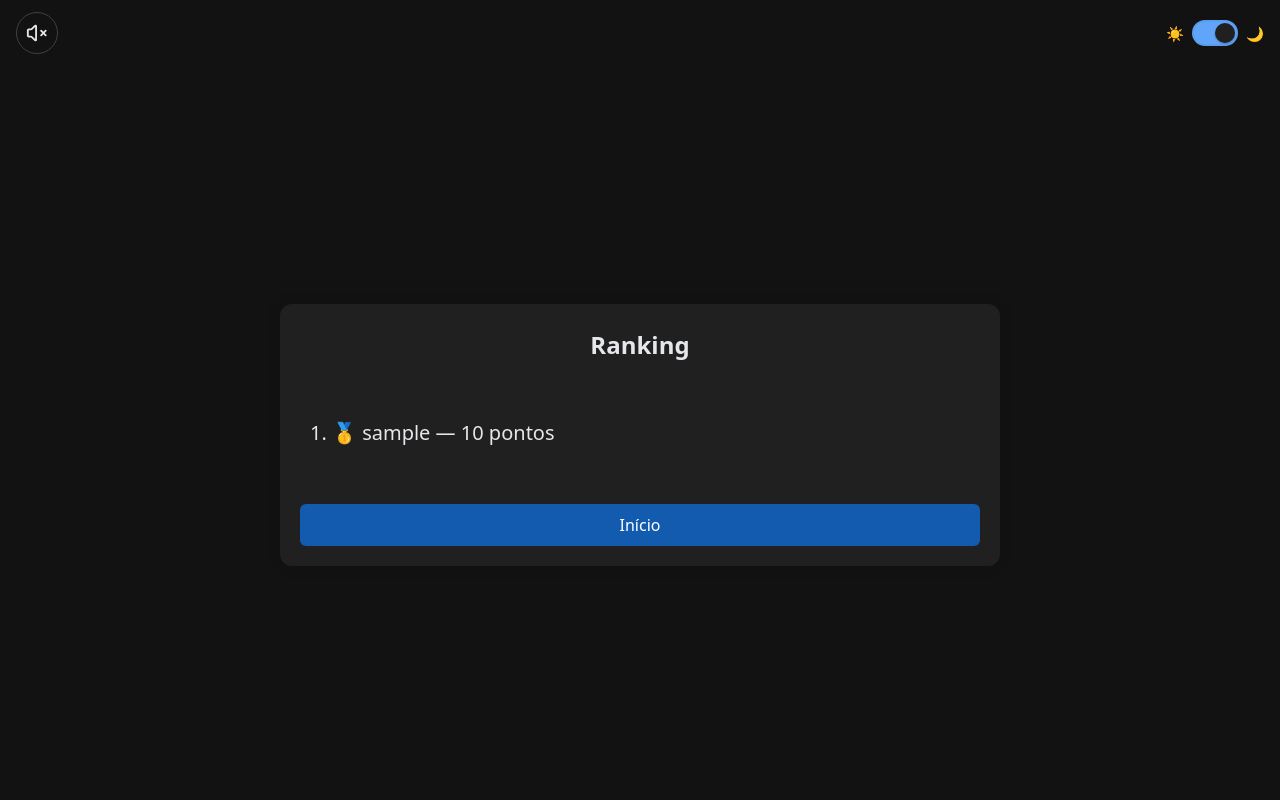
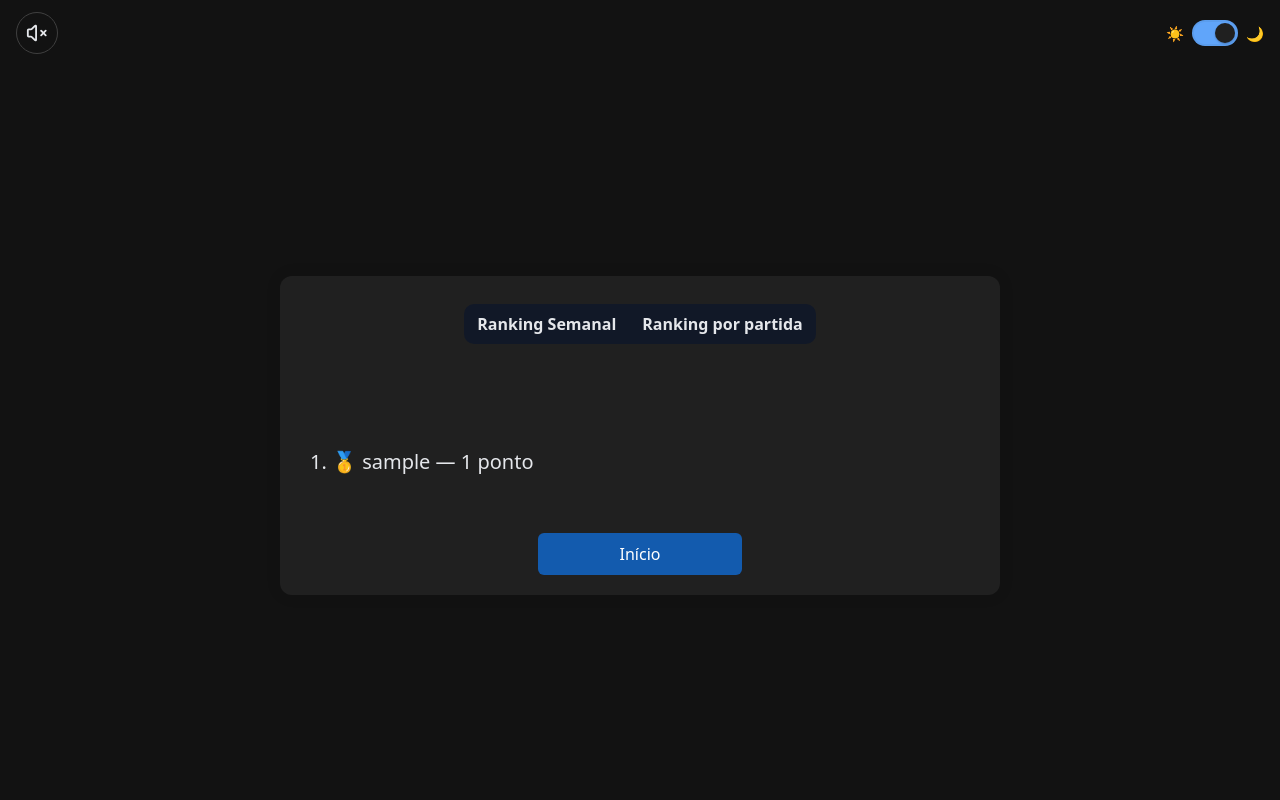
Before and after one commit to lucasalc25/quiz-battle, a Flask app: template templates/leaderboard.html in a window 1280 px wide. Run offline with Flask 3, Linux system fonts and the light colour scheme; the template is opened without the code that fills it: most values are stand-ins (such as "Sample title", 1, 10 or a date in 2020); some libraries are stand-ins or nearby versions.

Commit message:
Add files via upload

```diff
--- a/templates/base.html
+++ b/templates/base.html
@@ -16,6 +16,11 @@
     <link rel="stylesheet" href="../static/styles.css" />
     <script src="https://unpkg.com/@hotwired/turbo@8.0.4/dist/turbo.es2017-umd.js"></script>
     <script src="https://unpkg.com/lucide@latest"></script>
+    <link
+      rel="preload"
+      as="audio"
+      href="{{ url_for('static', filename='audio/tick.mp3') }}"
+    />
     <link
       rel="preload"
       as="audio"
@@ -44,7 +49,7 @@
         aria-label="Alternar som"
         data-turbo-permanent
       >
-        <i data-lucide="music"></i>
+        <i data-lucide="volume-x"></i>
       </button>
 
       <audio id="bgMusic" autoplay loop muted data-turbo-permanent>
--- a/templates/home.html
+++ b/templates/home.html
@@ -6,8 +6,8 @@
   <label>Nickname</label>
   <input name="nickname" maxlength="20" required />
   <div class="buttons">
-    <button class="button">Começar</button>
     <a href="./leaderboard" class="button">Ranking</a>
+    <button class="button">Iniciar</button>
   </div>
 </form>
 
--- a/templates/leaderboard.html
+++ b/templates/leaderboard.html
@@ -1,12 +1,73 @@
 {% extends "base.html" %}{% block content %}
-<h2>Ranking</h2>
+
+<div class="rank-modes" role="tablist" aria-label="Mudar ranking">
+  <a
+    class="left tab {{ 'active' if mode == 'total' else '' }}"
+    href="{{ url_for('leaderboard') }}?mode=total"
+    role="tab"
+    aria-selected="{{ 'true' if mode=='total' else 'false' }}"
+  >
+    Ranking Semanal
+  </a>
+  <a
+    class="right tab {{ 'active' if mode == 'best' else '' }}"
+    href="{{ url_for('leaderboard') }}?mode=best"
+    role="tab"
+    aria-selected="{{ 'true' if mode=='best' else 'false' }}"
+  >
+    Ranking por partida
+  </a>
+</div>
+
+<!-- Timer semanal -->
+<div
+  id="week-timer"
+  class="week-timer {{ 'is-visible' if mode == 'total' else 'is-hidden' }}"
+  data-deadline-ms="{{ deadline_ms }}"
+  aria-hidden="{{ 'false' if mode == 'total' else 'true' }}"
+>
+  <span class="label">Reinicia em:</span>
+  <strong id="countdown">—</strong>
+</div>
+
+<script>
+  (function () {
+    const wrap = document.getElementById("week-timer");
+    if (!wrap || wrap.classList.contains("is-hidden")) return;
+
+    const raw = wrap.dataset.deadlineMs || "";
+    const deadline = Number.parseInt(raw, 10);
+    if (!Number.isFinite(deadline) || deadline <= 0) return;
+
+    const el = document.getElementById("countdown");
+    function pad(n) {
+      return String(n).padStart(2, "0");
+    }
+    function tick() {
+      const diff = Math.max(0, deadline - Date.now());
+      const t = Math.floor(diff / 1000);
+      const d = Math.floor(t / 86400);
+      const h = Math.floor((t % 86400) / 3600);
+      const m = Math.floor((t % 3600) / 60);
+      const s = t % 60;
+      el.textContent =
+        (d > 0 ? d + "d " : "") + pad(h) + ":" + pad(m) + ":" + pad(s);
+      if (diff <= 0) {
+        location.reload();
+        return;
+      }
+      setTimeout(tick, 1000);
+    }
+    tick();
+  })();
+</script>
 
 {% if just_added %}
 <div class="banner">Você entrou no ranking!</div>
 {% endif %} {% if promoted_nick %}
 <div class="banner">
   Parabéns! Você subiu {{ positions_up }} posiç{{ 'ões' if positions_up > 1 else
-  'ão'}} e agora está em <strong>{{ new_rank }}º</strong>!
+  'ão' }} e agora está em <strong>{{ new_rank }}º</strong>!
 </div>
 {% endif %}
 
@@ -16,12 +77,19 @@
     class="{% if (just_added and r.nickname == just_added) or (promoted_nick and r.nickname == promoted_nick) %}new-entry{% endif %}"
   >
     {% if loop.index == 1 %} 🥇 {% elif loop.index == 2 %} 🥈 {% elif loop.index
-    == 3 %} 🥉 {% endif %} {{ r.nickname }} — {{ r.best_score }} pontos
+    == 3 %} 🥉 {% endif %} {{ r.nickname }} — {% if mode == 'best' %} {{
+    r.best_score }} ponto{{ 's' if r.best_score > 1}} {% else %} {{
+    r.total_points }} ponto{{ 's' if r.total_points > 1}} {% endif %}
   </li>
   {% endfor %}
 </ol>
 
-<a href="./" class="button" style="margin-top: 2rem">Início</a>
+<a
+  href="./"
+  class="button"
+  style="margin-top: 2rem; margin-inline: auto; width: 30%"
+  >Início</a
+>
 
 <style>
   :root[data-theme="light"] {
@@ -31,8 +99,15 @@
 
     --rank-highlight-bg: #20b3e03b;
     --rank-highlight-shadow: rgba(59, 130, 246, 0.25);
+
+    --timer-text: #1e293b;
+    --timer-border: #c7d2fe;
+
+    --tab-bg: #e5e7eb;
+    --tab-active-bg: #2563eb;
+    --tab-active-text: #fff;
+    --tab-text: #1f2937;
   }
-
   :root[data-theme="dark"] {
     --banner-bg: #14532d;
     --banner-border: #22c55e;
@@ -40,9 +115,16 @@
 
     --rank-highlight-bg: #22eed320;
     --rank-highlight-shadow: rgba(59, 246, 130, 0.4);
+
+    --timer-text: #e5e7eb;
+    --timer-border: #136be66b;
+
+    --tab-bg: #111827;
+    --tab-active-bg: #2563eb;
+    --tab-active-text: #fff;
+    --tab-text: #e5e7eb;
   }
 
-  /* Faixa de entrada no ranking */
   .banner {
     background: var(--banner-bg);
     border: 1px solid var(--banner-border);
@@ -53,14 +135,13 @@
     text-align: center;
   }
 
-  /* Destaque na linha do jogador */
   .rank-list .new-entry {
     position: relative;
     animation: pulseIn 1.2s ease-out 0s 1;
     background: var(--rank-highlight-bg);
     border-radius: 8px;
+    margin: 0;
   }
-
   @keyframes pulseIn {
     0% {
       transform: scale(0.97);
@@ -75,6 +156,67 @@
       box-shadow: 0 0 0 0 var(--rank-highlight-shadow);
     }
   }
+
+  /* Tabs de modo */
+  .rank-modes {
+    display: inline-flex;
+    justify-content: center;
+    margin: 8px 0 14px;
+    width: 100%;
+  }
+
+  .rank-modes .tab {
+    display: inline-block;
+    padding: 8px 12px;
+    background: var(--tab-bg);
+    color: var(--tab-text);
+    text-decoration: none;
+    font-weight: 600;
+    border: 1px solid transparent;
+  }
+
+  .rank-modes .tab.active {
+    background: var(--tab-active-bg);
+    color: var(--tab-active-text);
+  }
+
+  .left.tab {
+    border-start-start-radius: 10px;
+    border-bottom-left-radius: 10px;
+  }
+
+  .right.tab {
+    border-start-end-radius: 10px;
+    border-bottom-right-radius: 10px;
+  }
+
+  /* Timer */
+  .week-timer {
+    display: inline-flex;
+    align-items: baseline;
+    gap: 0.5rem;
+    color: var(--timer-text);
+    border: 1px solid var(--timer-border);
+    border-radius: 10px;
+    padding: 8px 15px;
+    margin: 8px auto 16px;
+    min-height: 40px;
+  }
+
+  .week-timer.is-hidden {
+    visibility: hidden;
+    pointer-events: none;
+    opacity: 0;
+  }
+
+  .week-timer .label {
+    opacity: 0.85;
+    font-size: 0.95rem;
+  }
+  #countdown {
+    font-variant-numeric: tabular-nums;
+    letter-spacing: 0.5px;
+  }
 </style>
 
 {% endblock %}
```
